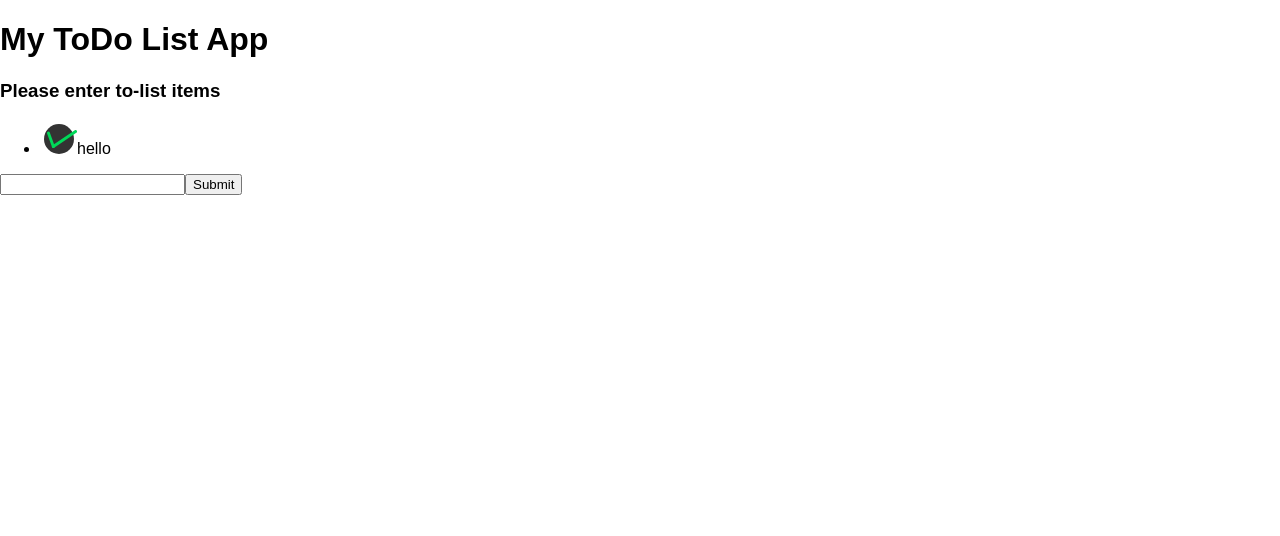
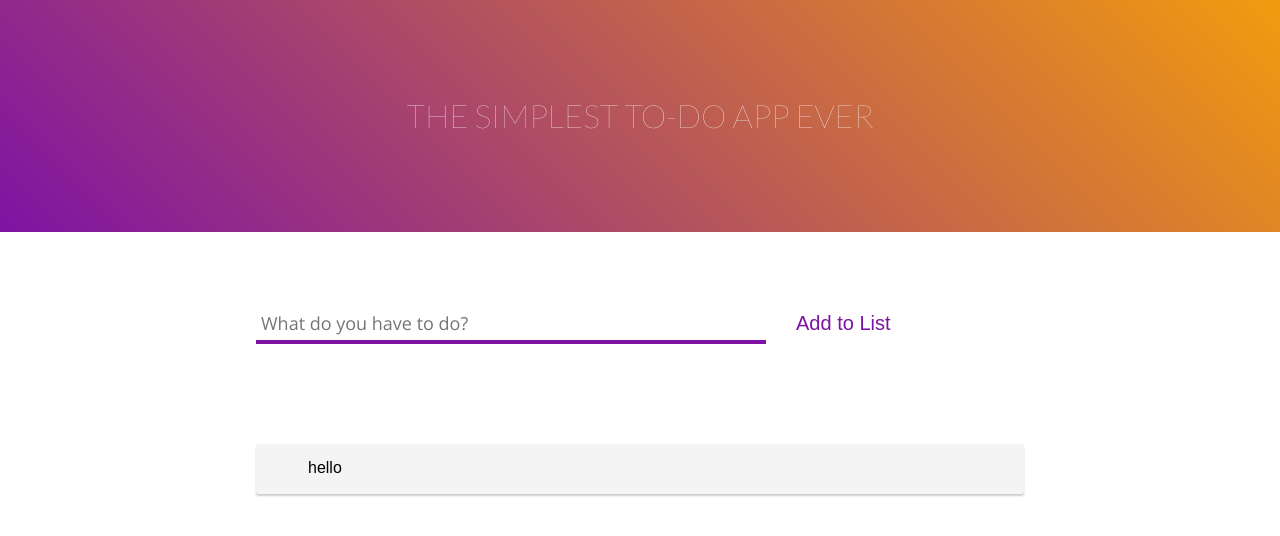
Before and after one commit to renojvarghese/to-do-list, a React (Create React App) app: page / in a window 1280 px wide. Shown: the top 536 px of the page. Built offline with nearby package versions, Linux system fonts and the light colour scheme.

Commit message:
More Styles

```diff
--- a/src/App.css
+++ b/src/App.css
@@ -1,5 +1,73 @@
-@import url('https://fonts.googleapis.com/css?family=Lato:300|Open+Sans');
+@import url('https://fonts.googleapis.com/css?family=Lato:100|Open+Sans');
+.header {
+    width: 100%;
+    padding: 75px 0px;
+    text-align: center;
+    vertical-align: middle;
+    background: rgb(126,19,163); /* Old browsers */
+    background: -moz-linear-gradient(45deg, rgba(126,19,163,1) 0%, rgba(242,155,14,1) 100%); /* FF3.6-15 */
+    background: -webkit-linear-gradient(45deg, rgba(126,19,163,1) 0%,rgba(242,155,14,1) 100%); /* Chrome10-25,Safari5.1-6 */
+    background: linear-gradient(45deg, rgba(126,19,163,1) 0%,rgba(242,155,14,1) 100%); /* W3C, IE10+, FF16+, Chrome26+, Opera12+, Safari7+ */
+    filter: progid:DXImageTransform.Microsoft.gradient( startColorstr='#7e13a3', endColorstr='#f29b0e',GradientType=1 );
+}
+.header-title {
+    font-family: 'Lato', sans-serif;
+    font-weight: 100;
+    text-transform: uppercase;
+    color:white;
+}
+.list-container {
+    max-width: 768px;
+    padding: 50px 15px;
+    margin: 0 auto;
+}
+#text-input {
+    padding:5px;
+    border: none;
+    border-bottom: 4px solid rgba(126,19,163,1);
+    transition: all .4s ease;
+    width:100%;
+    max-width: 500px;
+    font-family: 'Open Sans', sans-serif;
+    font-size: 18px;
+    position: relative;
+}
 
+#text-input:focus {
+    outline: none;
+    border-bottom: 4px solid rgba(242,155,14,1);
+}
+
+.submit {
+    display: inline-block;
+    margin-left: 30px;
+    margin-top: 30px;
+    color: rgba(126,19,163,1);
+    transition: all .4s ease;
+    font-size: 20px;
+}
+.submit:hover {
+    color: rgba(242,155,14,1);
+    cursor: pointer;
+}
+.item-list {
+    list-style: none;
+    padding: 0;
+    margin-top:100px;
+    width: 100%;
+}
+.item {
+    -webkit-box-shadow: 0px 2px 2px 0px rgba(0,0,0,0.2);
+    -moz-box-shadow: 0px 2px 2px 0px rgba(0,0,0,0.2);
+    box-shadow: 0px 2px 2px 0px rgba(0,0,0,0.2);
+
+    background: #F4F4F4;
+    font-size: 16px;
+    padding: 7px 15px;
+    border-radius: 3px;
+    margin-bottom: 15px;
+
+}
 .finished, input {
     transition: all .4s ease;
 }
@@ -13,9 +81,11 @@ input[type=checkbox] {
     width: 30px;
     height: 30px;
     position:relative;
+    outline: none;
+    vertical-align: middle;
 }
 
-input[type=checkbox]::before{
+/* input[type=checkbox]::before{
     content:"";
     display: inline-block;
     width:100%;
@@ -23,8 +93,8 @@ input[type=checkbox]::before{
     border-radius: 100%;
     background: #333333;
 
-}
-input[type=checkbox]::after{
+} */
+/* input[type=checkbox]::after{
     content:"";
     display: inline-block;
     position: absolute;
@@ -32,9 +102,12 @@ input[type=checkbox]::after{
     top:20%;
     width:100%;
     height:100%;
-    background: url('img/check.svg') no-repeat;
+    background: url('img/check-gray.svg') no-repeat;
+}
+input[type=checkbox]:checked {
+    outline: none;
 }
 
-input[type=checkbox]:checked:before {
-    background: #eeeeee;
-}
+input[type=checkbox]:checked:after{
+    background: url('img/check.svg') no-repeat;
+}  */
--- a/src/App.js
+++ b/src/App.js
@@ -10,8 +10,7 @@ class App extends Component {
         return (
           <div className="App">
             <div className="header">
-                <h1 className="header-title">My ToDo List App</h1>
-                <h3>Please enter to-list items</h3>
+                <h1 className="header-title">The Simplest to-do app ever</h1>
             </div>
 
             <List/>
--- a/src/List.js
+++ b/src/List.js
@@ -31,11 +31,14 @@ export class List extends Component {
     render() {
         return (
             <div className="list-container">
+                <div className="input-container">
+                    <input type="text" id="text-input" placeholder="What do you have to do?"/>
+                    <label className="submit" onClick={this.handleSubmit}>Add to List</label>
+                </div>
                 <ul className="item-list">
                     {this.list}
                 </ul>
-                <input type="text" id="text-input"/>
-                <button className="submit-btn" onClick={this.handleSubmit}>Submit</button>
+
             </div>
         );
     }
```
